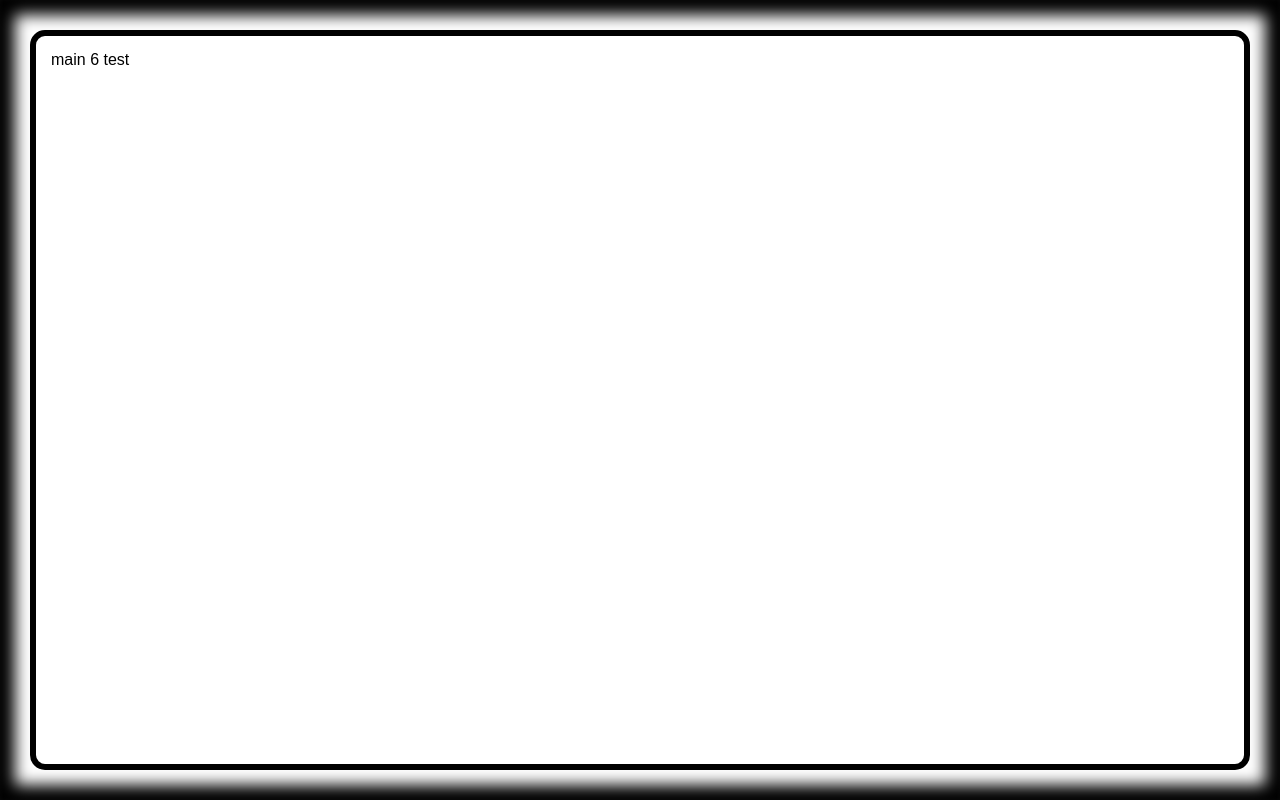
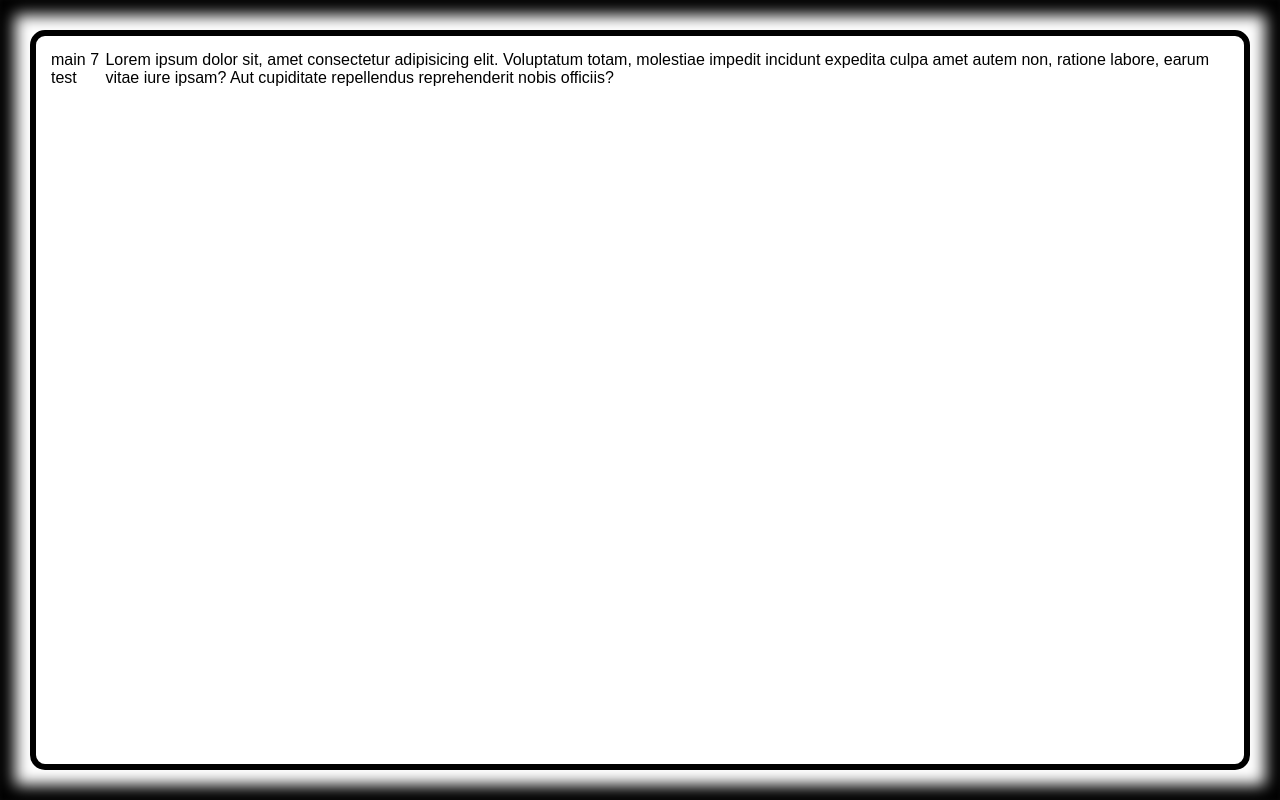
Before and after one commit to a2rp/a2rp-test, a React (Vite) app: page / in a window 1280 px wide. Built offline with nearby package versions, Linux system fonts and the light colour scheme.

Commit message:
updated 'main 6' text to 'main 7' text to test and also added a lorem paragraph

```diff
--- a/src/App.jsx
+++ b/src/App.jsx
@@ -4,7 +4,15 @@ import { Styled } from "./App.styled";
 const App = () => {
     return (
         <Styled.Wrapper>
-            <Styled.Main>main 6 test</Styled.Main>
+            <Styled.Main>
+                main 7 test
+                <p>
+                    Lorem ipsum dolor sit, amet consectetur adipisicing elit.
+                    Voluptatum totam, molestiae impedit incidunt expedita culpa
+                    amet autem non, ratione labore, earum vitae iure ipsam? Aut
+                    cupiditate repellendus reprehenderit nobis officiis?
+                </p>
+            </Styled.Main>
         </Styled.Wrapper>
     );
 };
```
